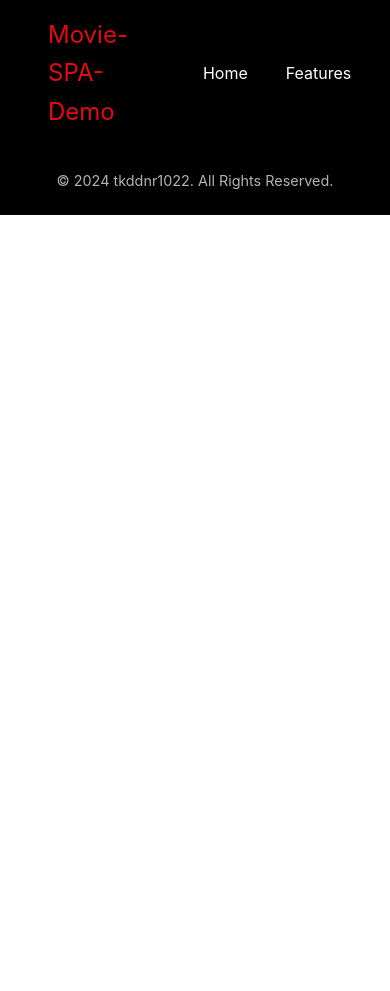
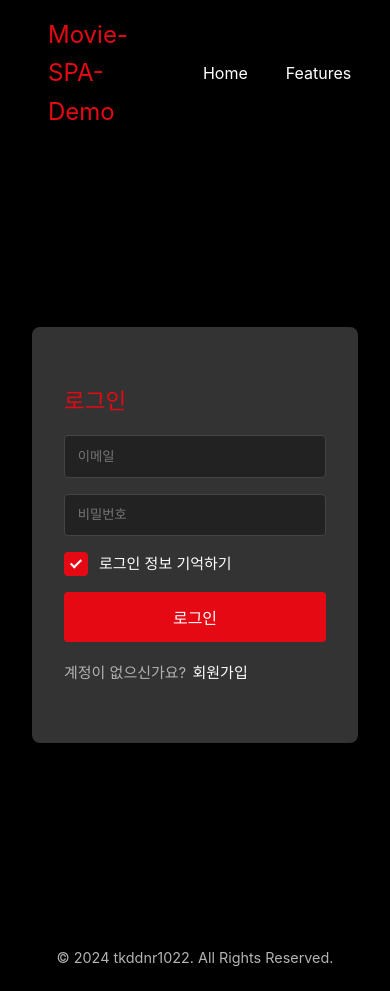
Before and after one commit to tkddnr1022/Movie-SPA-Demo, a Vue app: page /signin in a window 390 px wide. Shown: the top 991 px of the page. Before the commit the page ends 844 px from the top, so only its background shows below. Built offline with nearby package versions, Linux system fonts and the light colour scheme; what vue-toast-notification would draw is missing.

Commit message:
Rename: seperate SignInView from HomeView

```diff
--- a/src/router/index.ts
+++ b/src/router/index.ts
@@ -7,15 +7,12 @@ const router = createRouter({
     {
       path: '/',
       name: 'home',
-      component: HomeView
+      component: HomeView,
     },
     {
-      path: '/about',
-      name: 'about',
-      // route level code-splitting
-      // this generates a separate chunk (About.[hash].js) for this route
-      // which is lazy-loaded when the route is visited.
-      component: () => import('../views/AboutView.vue')
+      path: '/signin',
+      name: 'signin',
+      component: () => import('../views/SignInView.vue')
     }
   ]
 })
--- a/src/views/HomeView.vue
+++ b/src/views/HomeView.vue
@@ -1,79 +1,17 @@
 <template>
     <div class="home-view">
-        <div class="card">
-            <Landing class="landing" />
-            <SignIn class="signin" />
-        </div>
+        home
     </div>
 </template>
 
 <script>
-import Landing from "@/components/Landing.vue";
-import SignIn from "@/components/SignIn.vue";
 
 export default {
     name: "HomeView",
     components: {
-        Landing,
-        SignIn,
     },
 };
 </script>
 
 <style scoped>
-.home-view {
-    display: flex;
-    justify-content: center;
-    align-items: center;
-    height: 92vh;
-}
-
-.card {
-    display: flex;
-    justify-content: center;
-    width: 100%;
-    max-width: 50rem;
-    height: 100%;
-    max-height: 26rem;
-    background-color: #333;
-    color: white;
-    border-radius: 8px;
-    overflow: hidden;
-    position: relative;
-    animation: fadein 0.5s ease;
-}
-
-.landing,
-.signin {
-    width: 50%;
-    height: 100%;
-}
-
-@keyframes fadein {
-    from {
-        opacity: 0;
-        transform: translateY(-10%);
-    }
-
-    to {
-        opacity: 1;
-        transform: translateY(0%);
-    }
-}
-
-@media (max-width: 1024px) {
-    .card {
-        flex-direction: column;
-        align-items: center;
-        max-width: 25rem;
-    }
-
-    .landing {
-        display: none;
-    }
-
-    .signin {
-        width: 100%;
-    }
-}
 </style>
--- /dev/null
+++ b/src/views/SignInView.vue
@@ -0,0 +1,79 @@
+<template>
+    <div class="signin-view">
+        <div class="card">
+            <Landing class="landing" />
+            <SignIn class="signin" />
+        </div>
+    </div>
+</template>
+
+<script>
+import Landing from "@/components/Landing.vue";
+import SignIn from "@/components/SignIn.vue";
+
+export default {
+    name: "SignInView",
+    components: {
+        Landing,
+        SignIn,
+    },
+};
+</script>
+
+<style scoped>
+.signin-view {
+    display: flex;
+    justify-content: center;
+    align-items: center;
+    height: 92vh;
+}
+
+.card {
+    display: flex;
+    justify-content: center;
+    width: 100%;
+    max-width: 50rem;
+    height: 100%;
+    max-height: 26rem;
+    background-color: #333;
+    color: white;
+    border-radius: 8px;
+    overflow: hidden;
+    position: relative;
+    animation: fadein 0.5s ease;
+}
+
+.landing,
+.signin {
+    width: 50%;
+    height: 100%;
+}
+
+@keyframes fadein {
+    from {
+        opacity: 0;
+        transform: translateY(-10%);
+    }
+
+    to {
+        opacity: 1;
+        transform: translateY(0%);
+    }
+}
+
+@media (max-width: 1024px) {
+    .card {
+        flex-direction: column;
+        align-items: center;
+        max-width: 25rem;
+    }
+
+    .landing {
+        display: none;
+    }
+
+    .signin {
+        width: 100%;
+    }
+}
+</style>
```
